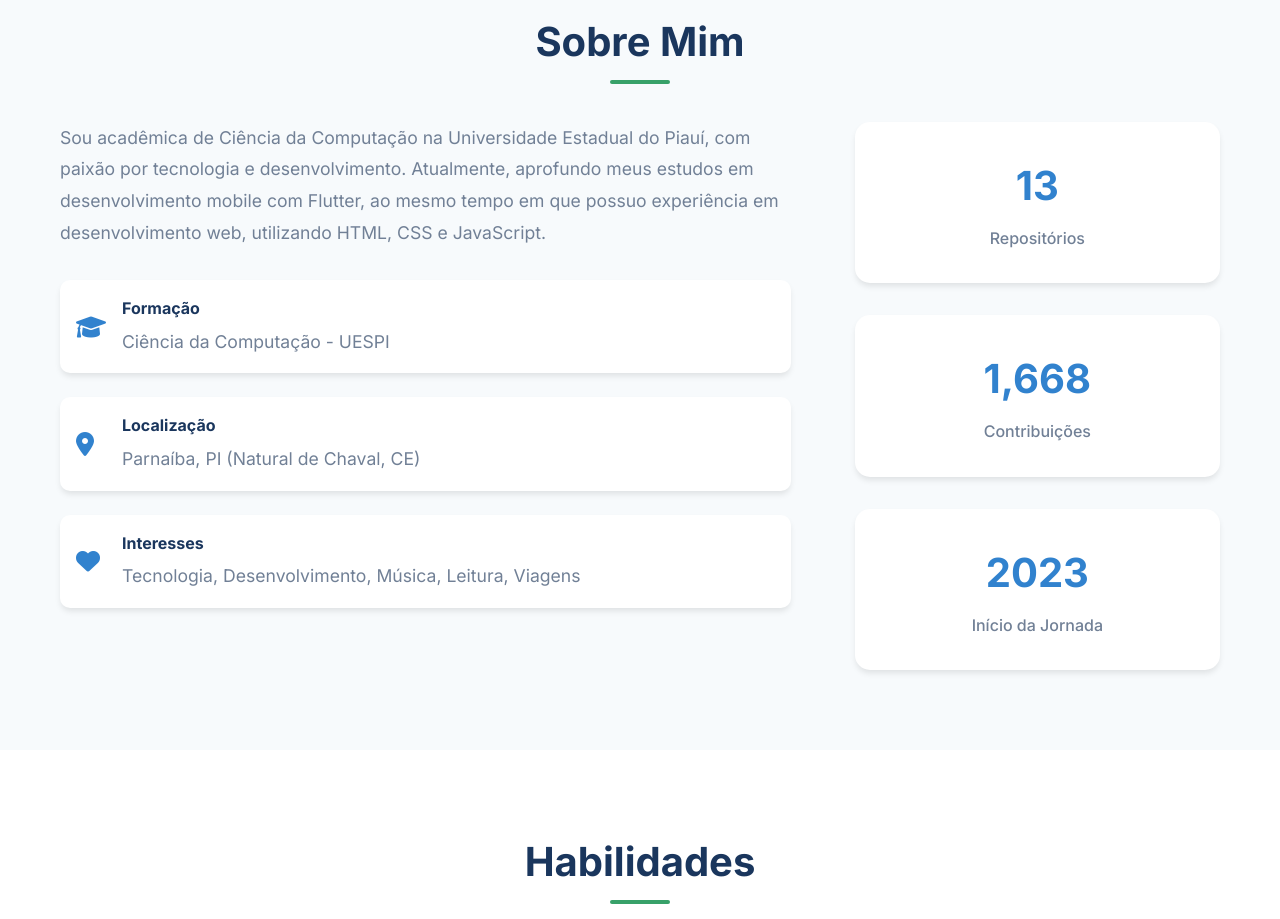
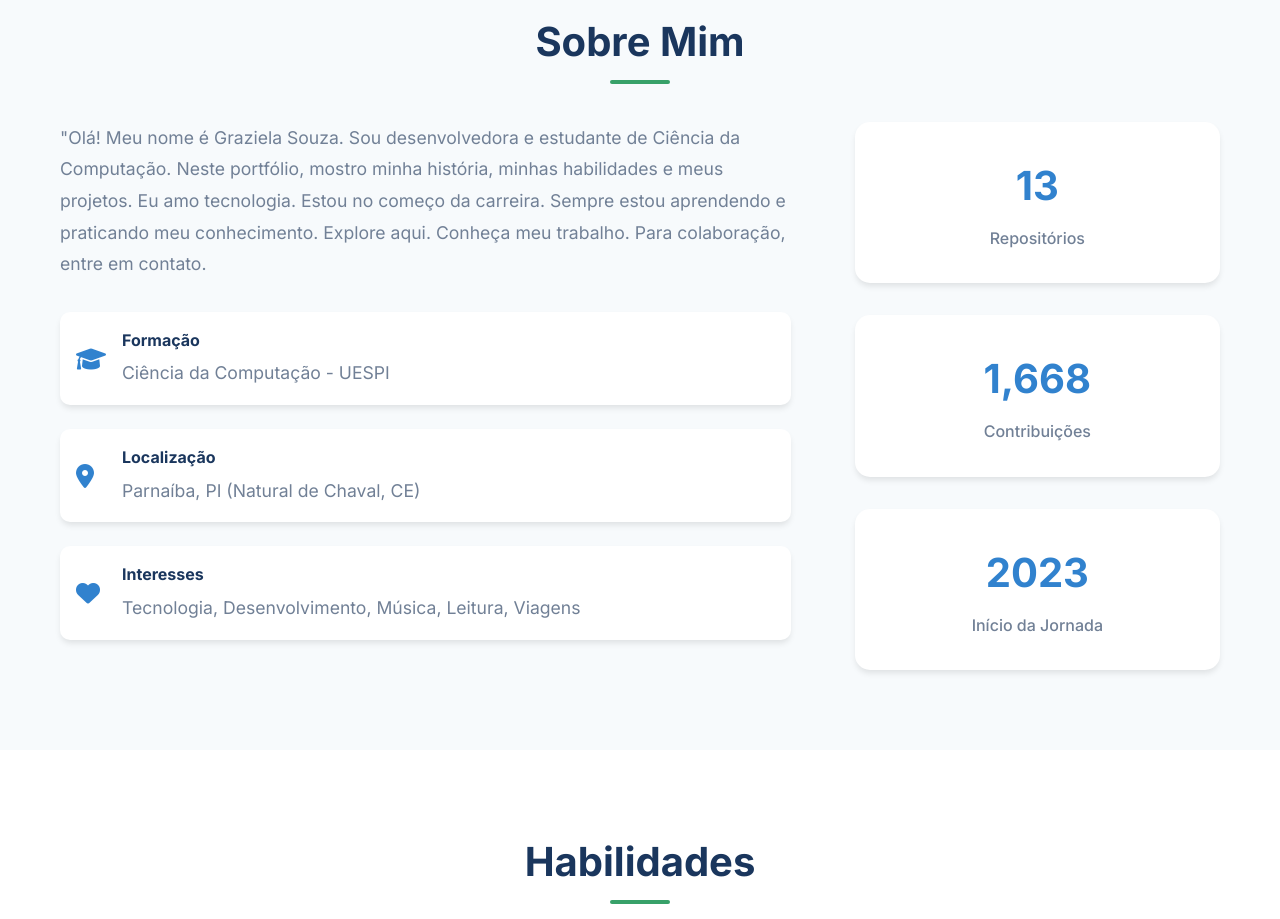
Before and after one commit to grazisou00/repositorio, a plain HTML site: page index.html in a window 1280 px wide. Shown: the part 1600-2519 px from the top of the page. Drawn offline with Linux system fonts and the light colour scheme; no server answers.

Commit message:
alteracao no texto

```diff
--- a/index.html
+++ b/index.html
@@ -92,10 +92,10 @@
             <div class="about-content">
                 <div class="about-text">
                     <p>
-                        Sou acadêmica de Ciência da Computação na Universidade Estadual do Piauí,
-                        com paixão por tecnologia e desenvolvimento. Atualmente, aprofundo meus estudos
-                        em desenvolvimento mobile com Flutter, ao mesmo tempo em que possuo experiência
-                        em desenvolvimento web, utilizando HTML, CSS e JavaScript.
+                        "Olá! Meu nome é Graziela Souza. Sou desenvolvedora e estudante de Ciência da Computação.
+                        Neste portfólio, mostro minha história, minhas habilidades e meus projetos.
+                        Eu amo tecnologia. Estou no começo da carreira. Sempre estou aprendendo e praticando meu conhecimento.
+                        Explore aqui. Conheça meu trabalho. Para colaboração, entre em contato.
                     </p>
                     <div class="about-details">
                         <div class="detail-item">
```
